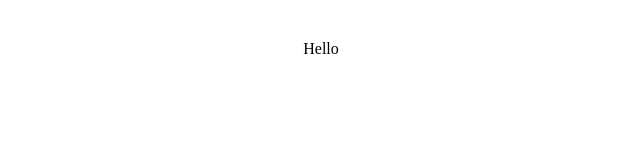
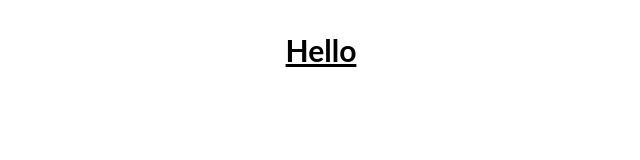
Before and after one commit to KidusThethird/Bingo, a React (Vite) app in the folder bingo_frontend/: page / in a window 1280 px wide. Shown: the top 160 px of the page, without its empty margins (319-959 px from the left). Built offline with nearby package versions, Linux system fonts and the light colour scheme.

Commit message:
tailwind first test complelted

```diff
--- a/bingo_frontend/src/App.jsx
+++ b/bingo_frontend/src/App.jsx
@@ -8,9 +8,9 @@ function App() {
 
   return (
     <>
-      <div>
+      <h1 className='text-3xl font-bold underline'>
         Hello
-      </div>
+      </h1>
     </>
   )
 }
--- /dev/null
+++ b/bingo_frontend/src/index.css
@@ -0,0 +1,12 @@
+@tailwind base;
+@tailwind components;
+@tailwind utilities;
+
+body {
+    font-family: 'Lato', sans-serif;
+
+}
+
+.hide-scrollbar::-webkit-scrollbar{
+    display: none;
+}
--- a/bingo_frontend/src/main.jsx
+++ b/bingo_frontend/src/main.jsx
@@ -1,7 +1,7 @@
 import React from 'react'
 import ReactDOM from 'react-dom/client'
 import App from './App.jsx'
-
+import './index.css';
 
 ReactDOM.createRoot(document.getElementById('root')).render(
   <React.StrictMode>
```
Also changed, not shown: bingo_frontend/src/test.jsx (added).
